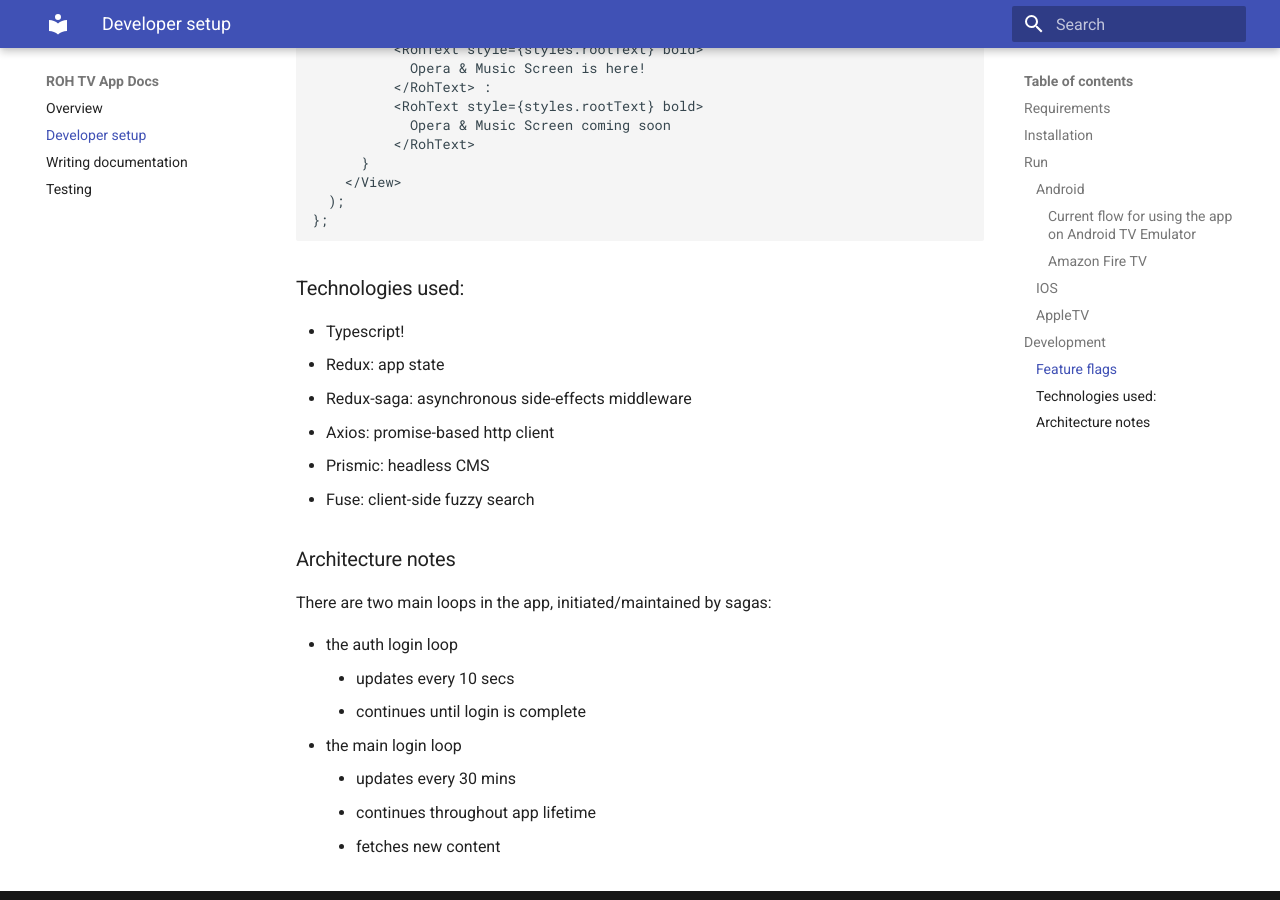
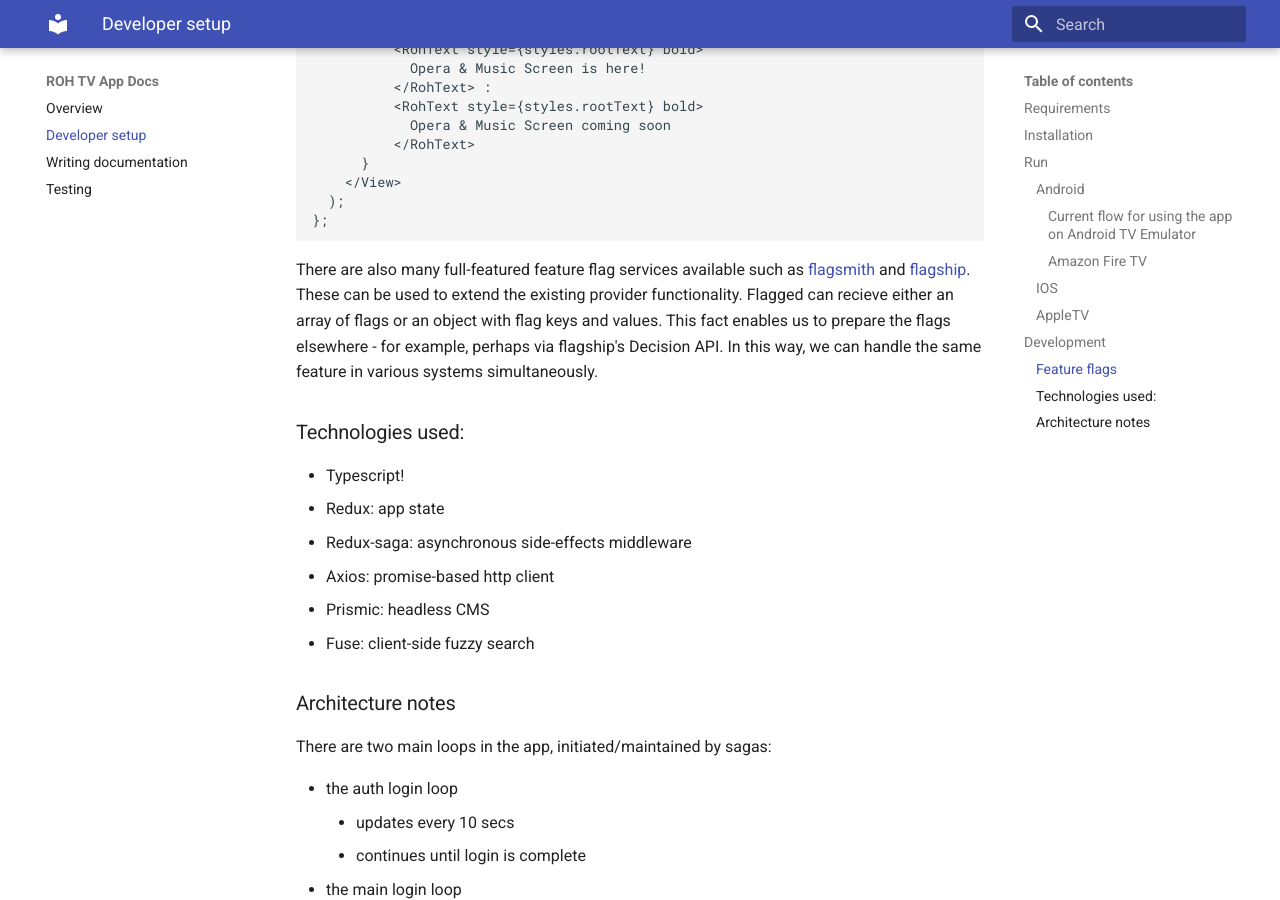
Before and after one commit to royaloperahouse/stream-tv-app, an MkDocs documentation site: the page built from docs/developer-setup.md, in a window 1280 px wide and 900 px high, scrolled down 2861 px. Built offline with MkDocs 1.6.1 and Material for MkDocs 9.7.7, drawn with Linux system fonts in a browser that asks for light colours.

Commit message:
Feature flag API notes

````diff
--- a/docs/developer-setup.md
+++ b/docs/developer-setup.md
@@ -115,6 +115,8 @@ const OperaMusicScreen: React.FC<TOperaMusicScreenProps> = () => {
 };
 ```
 
+There are also many full-featured feature flag services available such as [flagsmith](https://flagsmith.com) and [flagship](https://developers.flagship.io). These can be used to extend the existing provider functionality. Flagged can recieve either an array of flags or an object with flag keys and values. This fact enables us to prepare the flags elsewhere - for example, perhaps via flagship's Decision API. In this way, we can handle the same feature in various systems simultaneously.
+
 ### Technologies used:
  - Typescript!
  - Redux: app state
````
